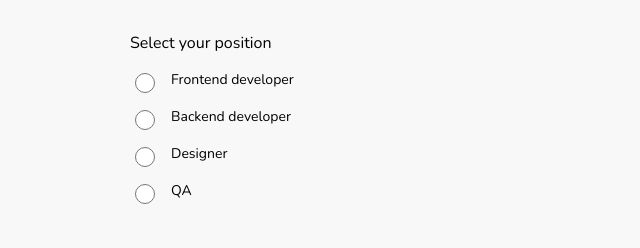
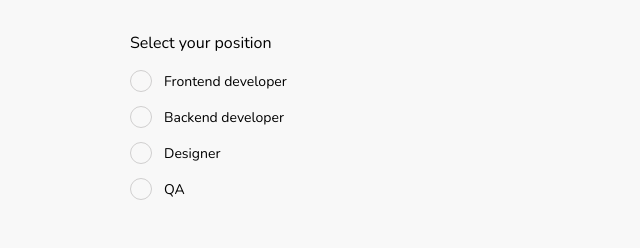
Before and after one commit to DTripleD/abz, a React (Create React App) app: page / in a window 1280 px wide. Shown: the part 1409-1657 px from the top of the page, without its empty margins (320-960 px from the left). Built offline with nearby package versions, Linux system fonts and the light colour scheme; no server answers.

Commit message:
Make Loader

```diff
--- a/src/App.scss
+++ b/src/App.scss
@@ -5,7 +5,7 @@ body {
   font-family: 'Nunito';
   font-style: normal;
   font-weight: 400;
-  font-size: 40px;
+  font-size: 14px;
   background-color: #f8f8f8;
 }
 
@@ -16,12 +16,6 @@ code {
 
 html {
   scroll-behavior: smooth;
-}
-
-body {
-  font-style: normal;
-  font-weight: 400;
-  font-size: 14px;
 }
 
 img {
@@ -205,14 +199,14 @@ section {
 
 .error {
   &_input {
-    border-color: red;
+    border-color: #cb3d40;
     &:focus-visible {
-      border: 1px solid red;
+      border: 1px solid #cb3d40;
     }
   }
 
   &_text {
-    color: red;
+    color: #cb3d40;
   }
 
   &__message {
@@ -220,7 +214,54 @@ section {
     line-height: 14px;
     margin-left: 16px;
 
-    color: red;
+    color: #cb3d40;
     position: absolute;
   }
 }
+
+.radio-item {
+  input {
+    position: absolute;
+    opacity: 0;
+
+    & + label {
+      cursor: pointer;
+
+      &::before {
+        display: inline-block;
+        content: '';
+        background-color: transparent;
+        border: 1px solid #d0cfcf;
+        height: 20px;
+        width: 20px;
+        position: relative;
+        vertical-align: top;
+        margin-right: 12px;
+        border-radius: 100%;
+        transition: 0.2s ease-in;
+      }
+    }
+
+    &:checked {
+      + label {
+        &::before {
+          border-color: #00bdd3;
+          background-color: #00bdd3;
+          box-shadow: inset 0 0 0 4px white;
+        }
+      }
+    }
+  }
+}
+
+.loader-block {
+  height: 550px;
+  width: 100%;
+  display: flex;
+  align-items: center;
+  justify-content: center;
+}
+
+.loader {
+  animation: wave 1s linear infinite;
+}
--- a/src/components/Get/Get.jsx
+++ b/src/components/Get/Get.jsx
@@ -9,6 +9,7 @@ import {
   SeeMoreButton,
   UserInfo,
 } from './Get.styled';
+import Loader from 'components/Loader/Loader';
 
 import { getUsers } from 'services/services';
 import UserImg from '../../images/photo-cover.svg';
@@ -18,7 +19,10 @@ const Get = () => {
   const [page, setPage] = useState(1);
   const [isSeeMore, setIsSeeMore] = useState(false);
 
+  const [isLoading, setIsLoading] = useState(false);
+
   useEffect(() => {
+    setIsLoading(true);
     getUsers(page)
       .then(data => {
         if (!data.users) {
@@ -33,7 +37,8 @@ const Get = () => {
 
         setUsers(prevState => [...prevState, ...data.users]);
       })
-      .catch(error => console.log(error));
+      .catch(error => console.log(error))
+      .finally(setIsLoading(false));
   }, [page]);
 
   const onLoadMore = () => {
@@ -44,6 +49,9 @@ const Get = () => {
     <Section id="get">
       <GetWrapper className="post__form ">
         <Title>Working with GET request</Title>
+        {isLoading ? (
+          <Loader />
+        ) : (
           <List className="get__list">
             {users
               .sort(user => user.registration_timestamp)
@@ -61,6 +69,7 @@ const Get = () => {
                 );
               })}
           </List>
+        )}
         {isSeeMore && (
           <SeeMoreButton type="button" onClick={onLoadMore}>
             Show more
--- /dev/null
+++ b/src/components/Loader/Loader.jsx
@@ -0,0 +1,13 @@
+import Img from '../../images/Preloader.svg';
+
+const Loader = () => {
+  return (
+    <div className="loader-block">
+      <div className="loaddder">
+        <img src={Img} alt="" className="loader" />
+      </div>
+    </div>
+  );
+};
+
+export default Loader;
--- a/src/components/Post/Post.jsx
+++ b/src/components/Post/Post.jsx
@@ -23,6 +23,7 @@ const Post = () => {
   const [fileField, setFileField] = useState({});
   const [token, setToken] = useState('');
   const [buttonStatus, setButtonStatus] = useState(false);
+
   const {
     register,
     handleSubmit,
@@ -63,8 +64,6 @@ const Post = () => {
   const handleFormSubmit = () => {
     const formData = new FormData();
     const values = getValues();
-
-    console.log(Number(values.radio));
 
     formData.append('position_id', Number(values.radio));
     formData.append('name', values.name);
@@ -187,37 +186,53 @@ const Post = () => {
             </label>
             <RadioWrapper>
               <p>Select your position</p>
-              <RadioLabel>
+
+              <div className="radio-item">
                 <Radio
                   {...register('radio')}
-                  value="1"
                   type="radio"
                   name="radio"
+                  id="1"
+                  className="radio"
+                  value="1"
                 />
-                Frontend developer
-              </RadioLabel>
-              <RadioLabel>
+                <RadioLabel htmlFor="1">Frontend developer</RadioLabel>
+              </div>
+
+              <div className="radio-item">
                 <Radio
                   {...register('radio')}
-                  value="2"
                   type="radio"
                   name="radio"
+                  id="2"
+                  className="radio"
+                  value="2"
                 />
-                Backend developer
-              </RadioLabel>
-              <RadioLabel>
+                <RadioLabel htmlFor="2">Backend developer</RadioLabel>
+              </div>
+
+              <div className="radio-item">
                 <Radio
                   {...register('radio')}
-                  value="3"
                   type="radio"
                   name="radio"
+                  id="3"
+                  className="radio"
+                  value="3"
                 />
-                Designer
-              </RadioLabel>
-              <RadioLabel>
-                <Radio {...register('radio')} value="4" type="radio" />
-                QA
-              </RadioLabel>
+                <RadioLabel htmlFor="3">Designer</RadioLabel>
+              </div>
+              <div className="radio-item">
+                <Radio
+                  {...register('radio')}
+                  type="radio"
+                  name="radio"
+                  id="4"
+                  className="radio"
+                  value="4"
+                />
+                <RadioLabel htmlFor="4">QA</RadioLabel>
+              </div>
             </RadioWrapper>
             <FileInput
               type="file"
--- a/src/components/Post/Post.styled.jsx
+++ b/src/components/Post/Post.styled.jsx
@@ -24,17 +24,14 @@ export const FileInput = styled.input`
     padding: 14px;
   }
 
-  &::file-selector-button:hover {
+  /* &::file-selector-button:hover {
     background-color: #ffe302;
-  }
+  } */
 `;
 
 export const Radio = styled.input`
-  background-color: inherit;
   font-size: 16px;
   line-height: 1.62;
-  height: 20px;
-  width: 20px;
 `;
 
 export const Form = styled.form`
@@ -72,7 +69,7 @@ export const RadioWrapper = styled.div`
 
 export const RadioLabel = styled.label`
   display: flex;
-  gap: 13px;
+  align-items: center;
 `;
 
 export const FormButton = styled.button`
```
Also changed, not shown: src/images/Preloader.png (added), src/images/Preloader.svg (added). Lines whose indentation alone changed are shown as unchanged.
